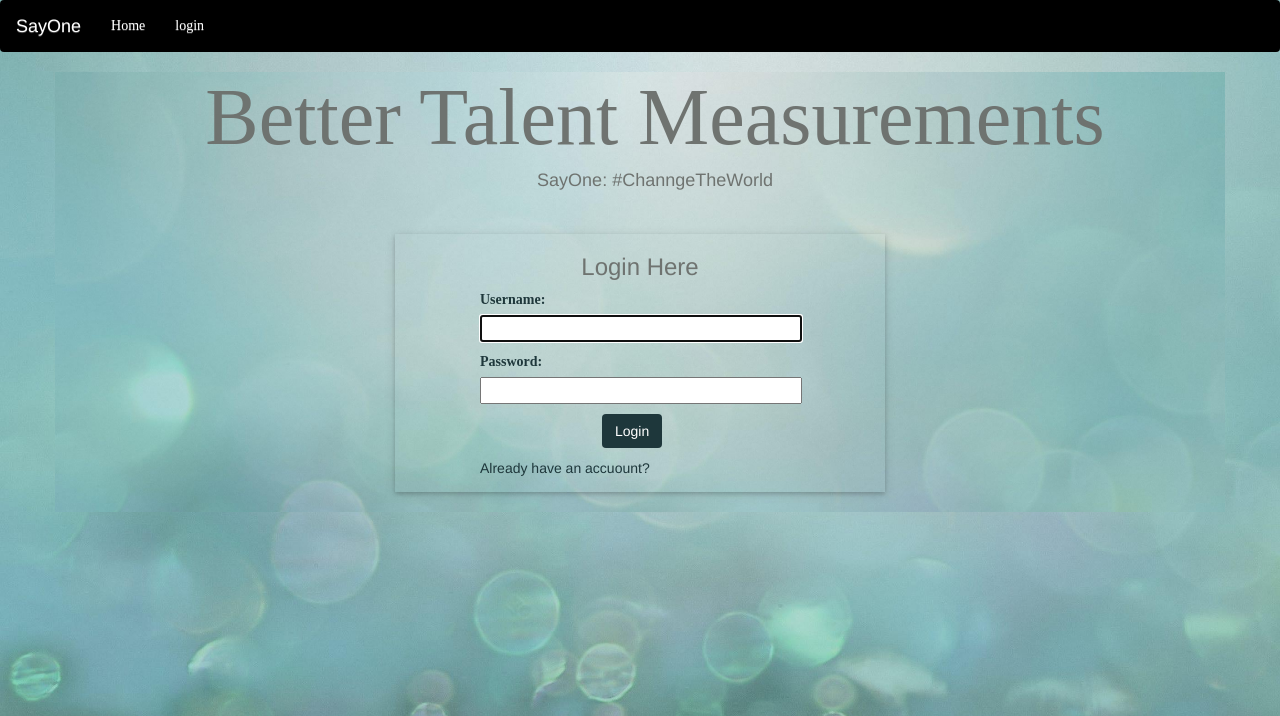
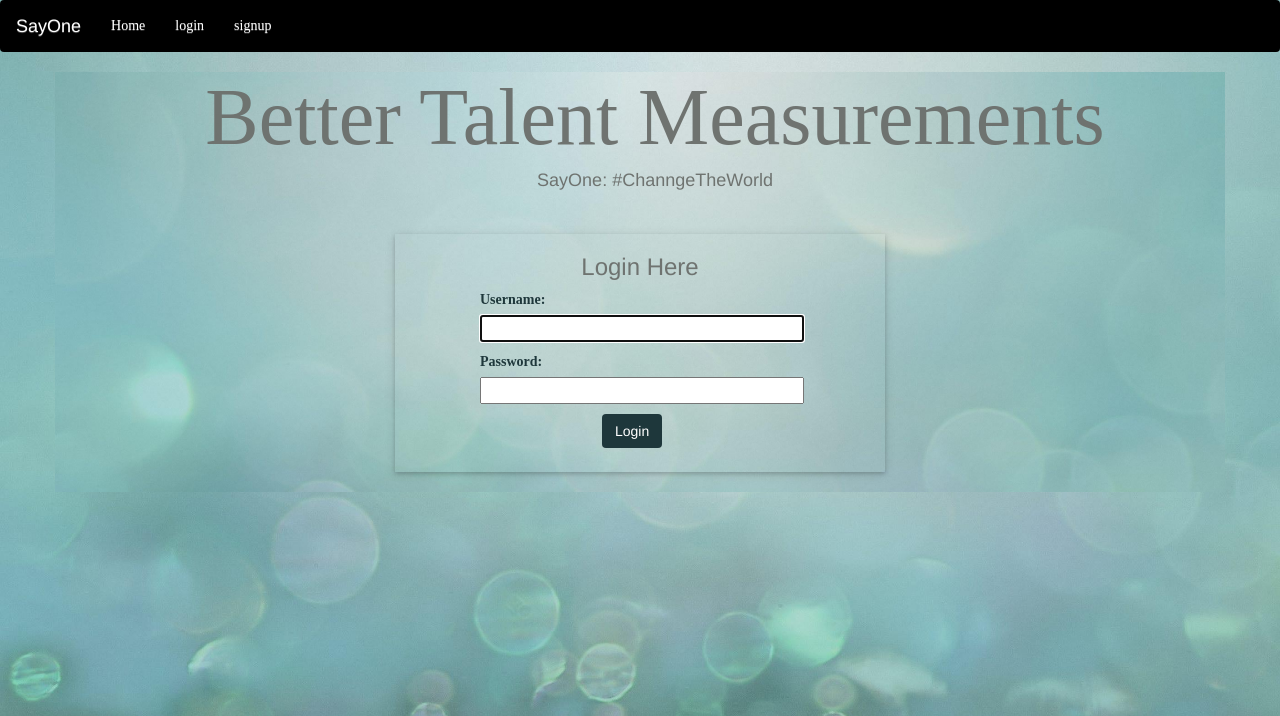
Before and after one commit to benshaaugestin/pgmtest, a Django app: page /login/ in a window 1280 px wide. Shown: the top 716 px of the page. Run offline with Django 3.2, Linux system fonts and the light colour scheme; some libraries are stand-ins or nearby versions.

Commit message:
design modified

```diff
--- a/candidate/templates/candidate/home.html
+++ b/candidate/templates/candidate/home.html
@@ -35,6 +35,8 @@
                 {% else %}
                                         <a href="{% url 'login' %}">login</a>
 
+                                     <li>   <a href="{% url 'signup' %}">signup</a></li>
+
                 {% endif%}
             </li>
 
--- a/candidate/templates/candidate/signup.html
+++ b/candidate/templates/candidate/signup.html
@@ -13,7 +13,7 @@
             color: rgba(109, 113, 110, 0.99);
         }
         input {
-            padding:1.5px 70px;
+            padding:1.5px 141px 1.5px 1px;
         }
         h3 {
             margin-left: 80px;
--- a/candidate/templates/registration/login.html
+++ b/candidate/templates/registration/login.html
@@ -13,7 +13,7 @@
             color: #1e373b;
         }
         input {
-            padding:1.5px 70px;
+            padding:1.5px 141px 1.5px 1px;
         }
         h3 {
            text-align: center;
@@ -43,7 +43,6 @@
                 {{ form.as_p }}
 
                 <button type="submit" class="btn button" style="margin-left: 122px; background-color:#1e373b;">Login</button><br />
-                <a href="{% url 'signup' %}" style="color: #1e373b">Already have an accuount?</a>
 
         </form>
         </div></div></div>
```
Also changed, not shown: candidate/templates/candidate/detail.html (+8 -2 lines), db.sqlite3.
